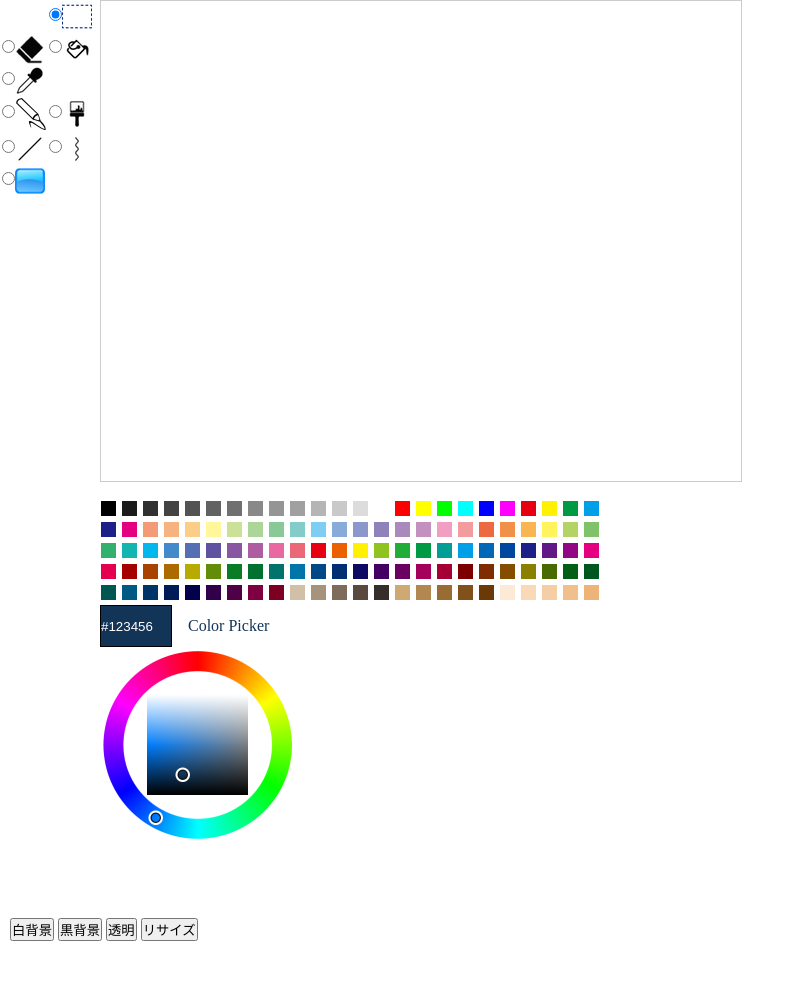
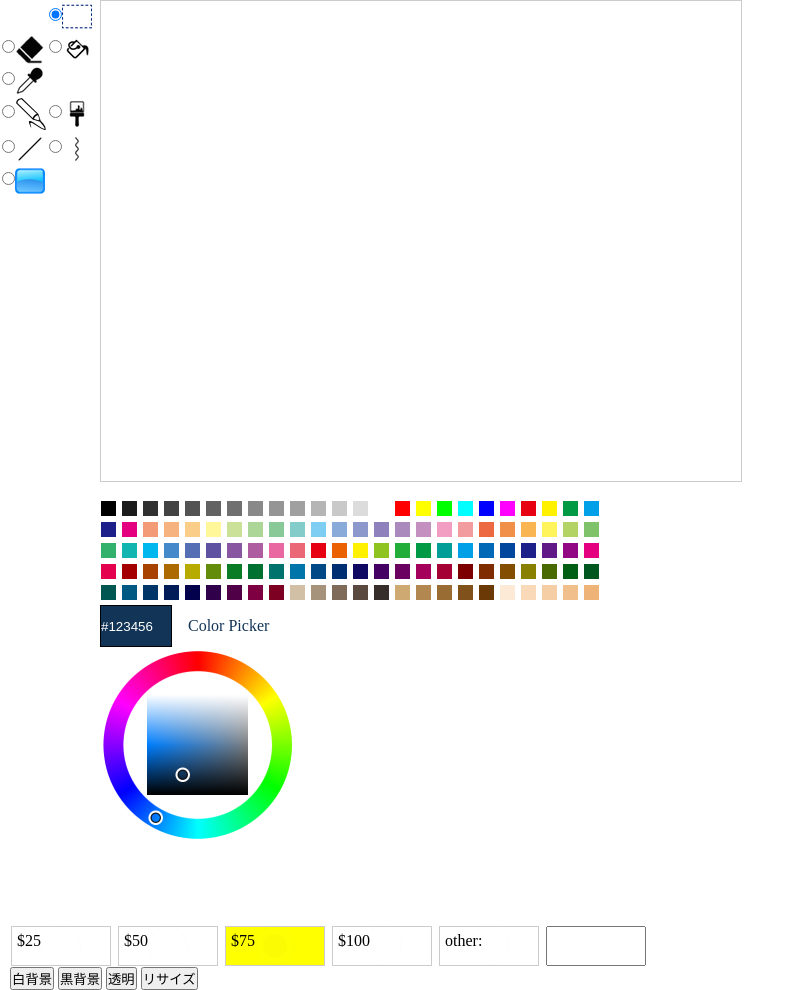
Before and after one commit to pekokana/mcpaint, an Electron app: page index.html in a window 800 px wide. Before the commit the page ends 941 px from the top, so only its background shows below. Drawn offline with Linux system fonts and the light colour scheme; no server answers.

Commit message:
ラインの準備 凹むボタンの仕組み

```diff
--- a/css/paint.css
+++ b/css/paint.css
@@ -105,3 +105,51 @@ label {
     margin: -18px 0px 0px 110px;
     width: 380px;
 }
+
+
+/*TODO:凹むボタンの仕組み*/
+
+.donate-now {
+    list-style-type: none;
+    margin: 25px 0 0 0;
+    padding: 0;
+}
+
+.donate-now li {
+    float: left;
+    margin: 0 5px 0 0;
+    width: 100px;
+    height: 40px;
+    position: relative;
+}
+
+.donate-now label,
+.donate-now input {
+    display: block;
+    position: absolute;
+    top: 0;
+    left: 0;
+    right: 0;
+    bottom: 0;
+}
+
+.donate-now input[type="radio"] {
+    opacity: 0.01;
+    z-index: 100;
+}
+
+.donate-now input[type="radio"]:checked + label,
+.Checked + label {
+    background: yellow;
+}
+
+.donate-now label {
+    padding: 5px;
+    border: 1px solid #CCC;
+    cursor: pointer;
+    z-index: 90;
+}
+
+.donate-now label:hover {
+    background: #DDD;
+}
--- a/index.html
+++ b/index.html
@@ -111,7 +111,32 @@
         </table>
     </div>
     <div id="menu">
-
+        <!--TODO: 凹むボタンの仕組-->
+        <ul class="donate-now">
+            <li>
+                <input type="radio" id="a25" name="amount" />
+                <label for="a25">$25</label>
+            </li>
+            <li>
+                <input type="radio" id="a50" name="amount" />
+                <label for="a50">$50</label>
+            </li>
+            <li>
+                <input type="radio" id="a75" name="amount" checked="checked" />
+                <label for="a75">$75</label>
+            </li>
+            <li>
+                <input type="radio" id="a100" name="amount" />
+                <label for="a100">$100</label>
+            </li>
+            <li>
+                <input type="radio" id="other" name="amount" />
+                <label for="other">other:</label>
+            </li>
+            <li>
+                <input type="text" id="otherAmount" name="numAmount" />
+            </li>
+        </ul>
         <div id="slider"></div>
         <br>
         <!--<button onclick="saveData()">保存</button>-->
--- /dev/null
+++ b/js/line.js
@@ -0,0 +1,3 @@
+'use strict';
+
+// ラインの準備
```
